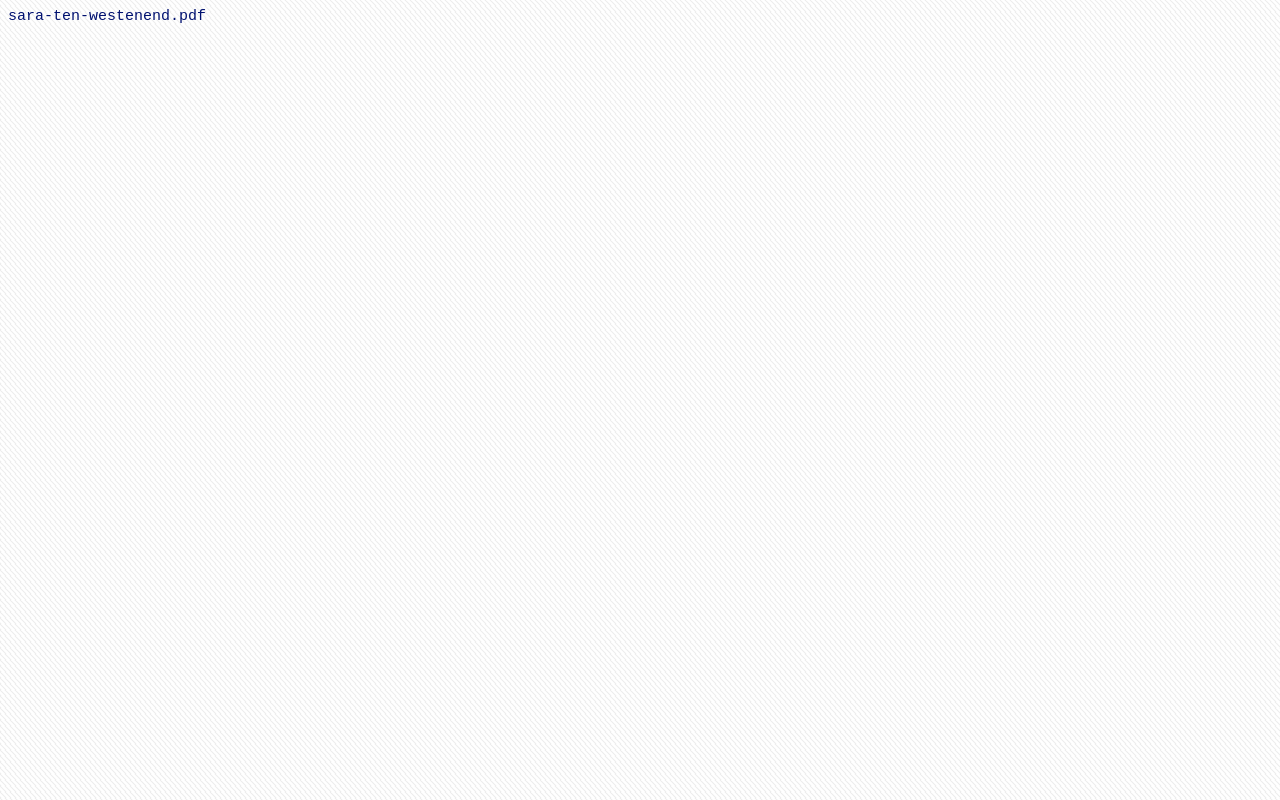
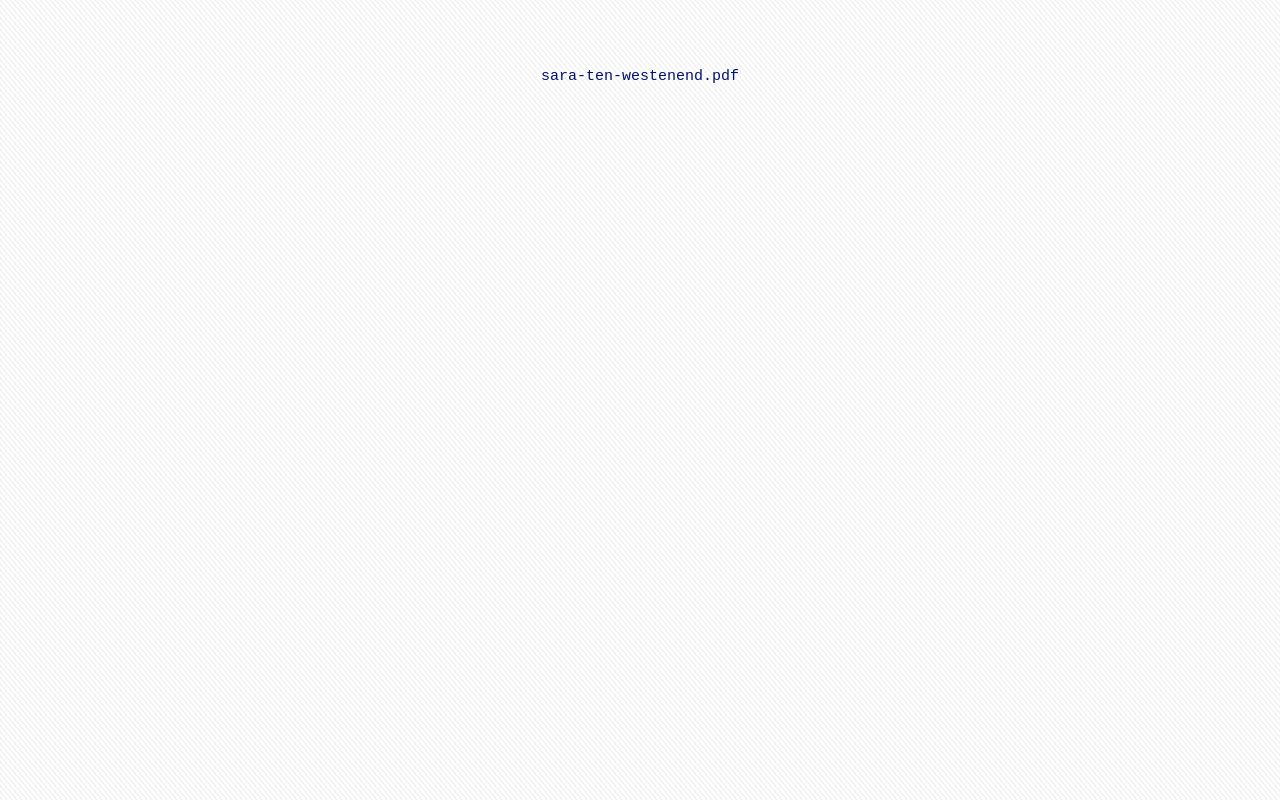
Before and after one commit to saratenwestenend/saratenwestenend.github.com, a plain HTML site: page index.html in a window 1280 px wide. Drawn offline with Linux system fonts and the light colour scheme.

Commit message:
reposition link

```diff
--- a/index.html
+++ b/index.html
@@ -7,6 +7,6 @@
   <link href="sara.css" rel="stylesheet" type="text/css">
 </head>
 <body>
-<A href="sara-ten-westenend.pdf">sara-ten-westenend.pdf</A>
+<A id="pdf" href="sara-ten-westenend.pdf">sara-ten-westenend.pdf</A>
 </body>
 </html>
--- a/sara.css
+++ b/sara.css
@@ -1,10 +1,16 @@
 body {
-font-family:courier new, monospace;
+font-family: courier new, monospace;
 font-size: 15px;
-background-image:url("grid.gif");
+background-image: url("grid.gif");
+text-align: center;
 }
 
 a {
 color: #001170;
 text-decoration:none;
 }
+
+#pdf {
+position:relative;
+top: 4em;
+}
```
Also changed, not shown: 1 other file.
